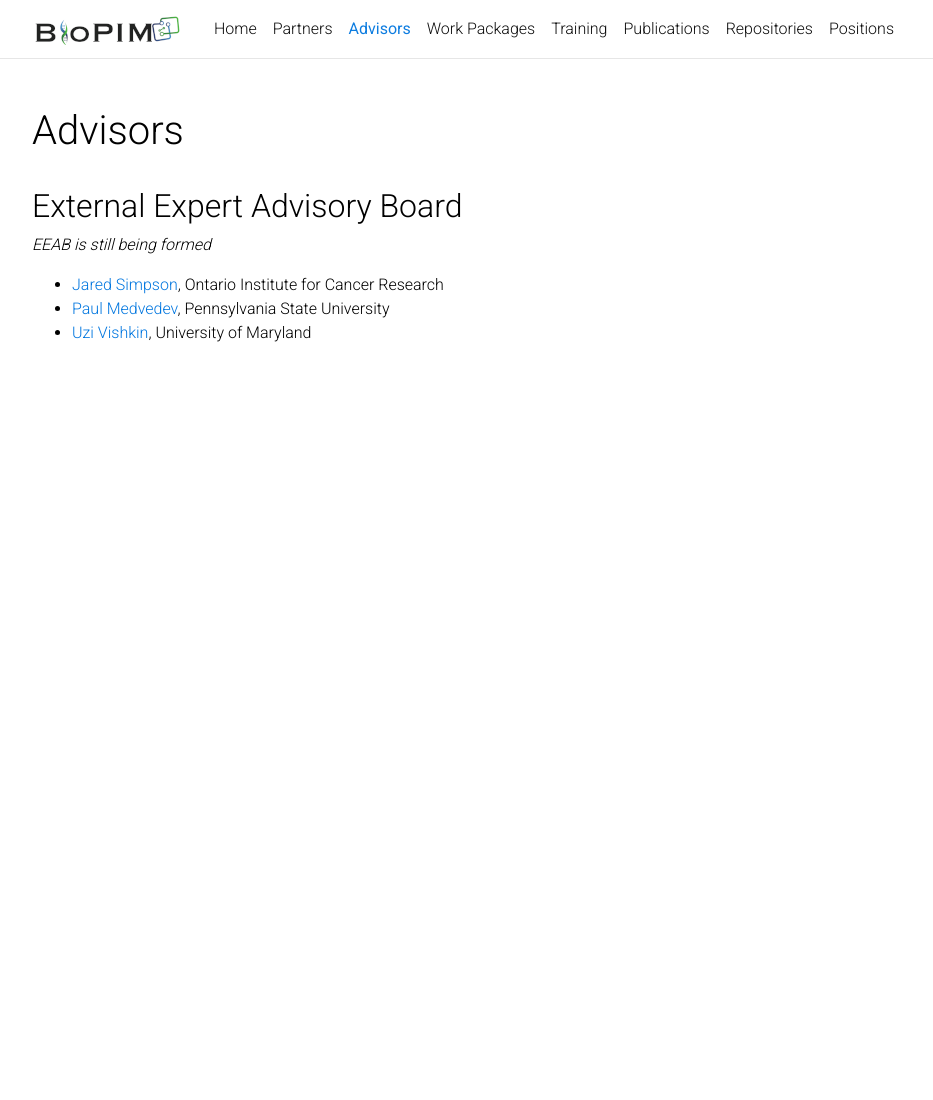
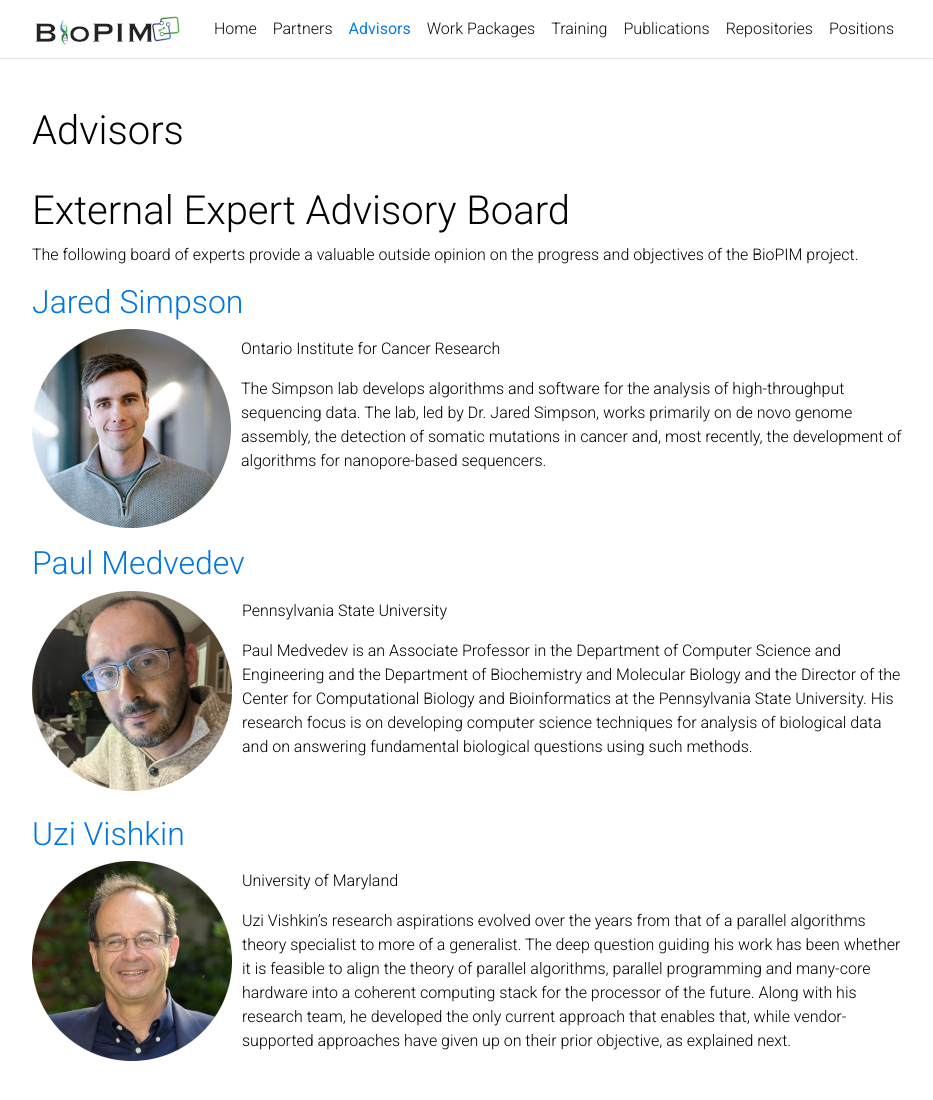
Before and after one commit to BioPIM/biopim.github.io, a Jekyll site: the page built from _pages/advisors.md, in a window 1280 px wide and 1179 px high. Shown: the top 1100 px of the window, without its empty margins (173-1106 px from the left). Built offline with Jekyll 4.4.1, drawn with Linux system fonts in a browser that asks for light colours; comment, search, counter and statistics services are not loaded; a style sheet for code colours, icons or effects is not loaded.

Commit message:
Update advisors.md

```diff
--- a/_pages/advisors.md
+++ b/_pages/advisors.md
@@ -7,10 +7,36 @@ nav: true
 nav_order: 2
 ---
 
-## External Expert Advisory Board
+# External Expert Advisory Board
 
-*EEAB is still being formed*
+The following board of experts provide a valuable outside opinion on the progress and objectives of the BioPIM project.
 
-* [Jared Simpson](https://oicr.on.ca/researchers/jared-simpson/), Ontario Institute for Cancer Research
-* [Paul Medvedev](https://medvedevgroup.com/), Pennsylvania State University
-* [Uzi Vishkin](http://users.umiacs.umd.edu/~vishkin/index.shtml), University of Maryland
+## [Jared Simpson](https://oicr.on.ca/researchers/jared-simpson/)
+
+<img style="float:left;padding-right:10px;" align="left" src="../assets/img/jaredsimpson.png">
+
+Ontario Institute for Cancer Research
+
+The Simpson lab develops algorithms and software for the analysis of high-throughput sequencing data. The lab, led by Dr. Jared Simpson, works primarily on de novo genome assembly, the detection of somatic mutations in cancer and, most recently, the development of algorithms for nanopore-based sequencers.
+
+<br clear="left"/>
+
+## [Paul Medvedev](https://medvedevgroup.com/)
+
+<img style="float:left;padding-right:10px;" align="left" src="../assets/img/paulmedvedev.png">
+
+Pennsylvania State University
+
+Paul Medvedev is an Associate Professor in the Department of Computer Science and Engineering and the Department of Biochemistry and Molecular Biology and the Director of the Center for Computational Biology and Bioinformatics at the Pennsylvania State University. His research focus is on developing computer science techniques for analysis of biological data and on answering fundamental biological questions using such methods.
+
+<br clear="left"/>
+
+## [Uzi Vishkin](http://users.umiacs.umd.edu/~vishkin/index.shtml)
+
+<img style="float:left;padding-right:10px;" align="left" src="../assets/img/uzivishkin.png">
+
+University of Maryland
+
+Uzi Vishkin's research aspirations evolved over the years from that of a parallel algorithms theory specialist to more of a generalist. The deep question guiding his work has been whether it is feasible to align the theory of parallel algorithms, parallel programming and many-core hardware into a coherent computing stack for the processor of the future. Along with his research team, he developed the only current approach that enables that, while vendor-supported approaches have given up on their prior objective, as explained next.
+
+<br clear="left"/>
```
